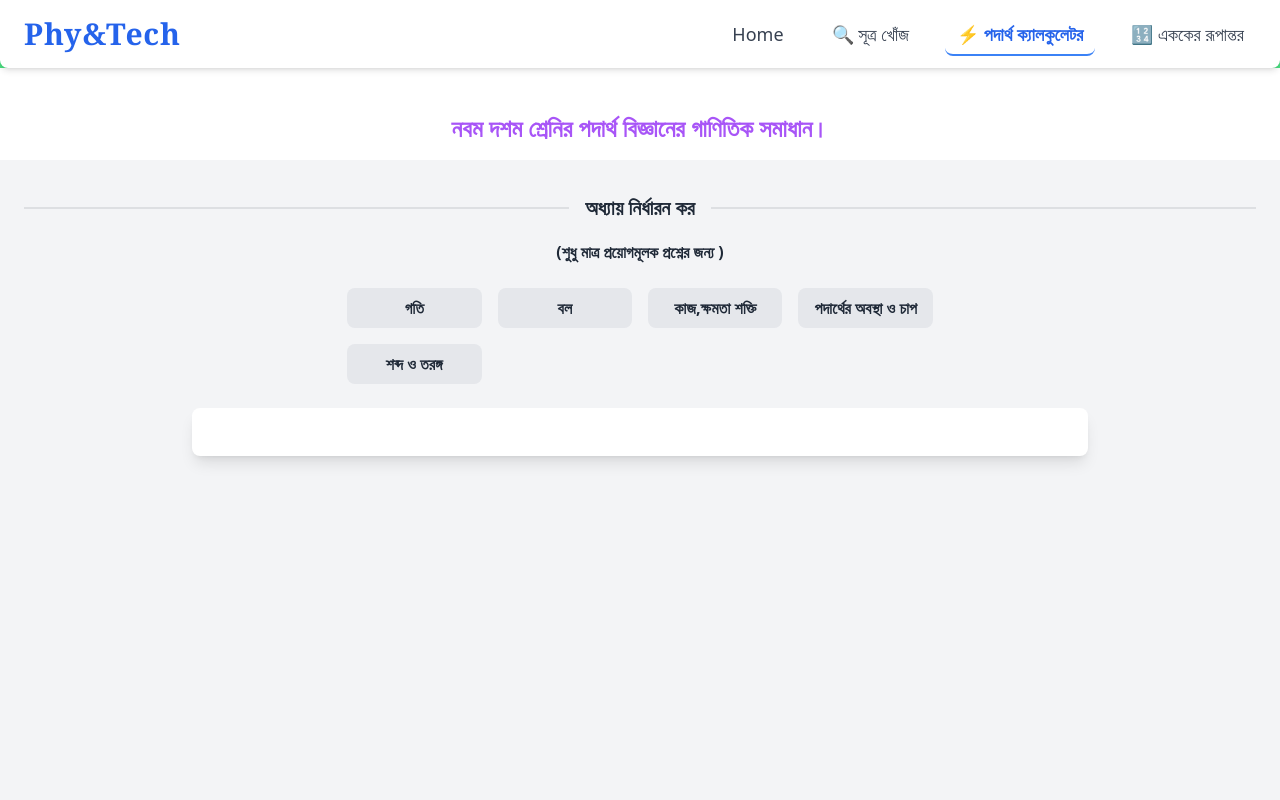
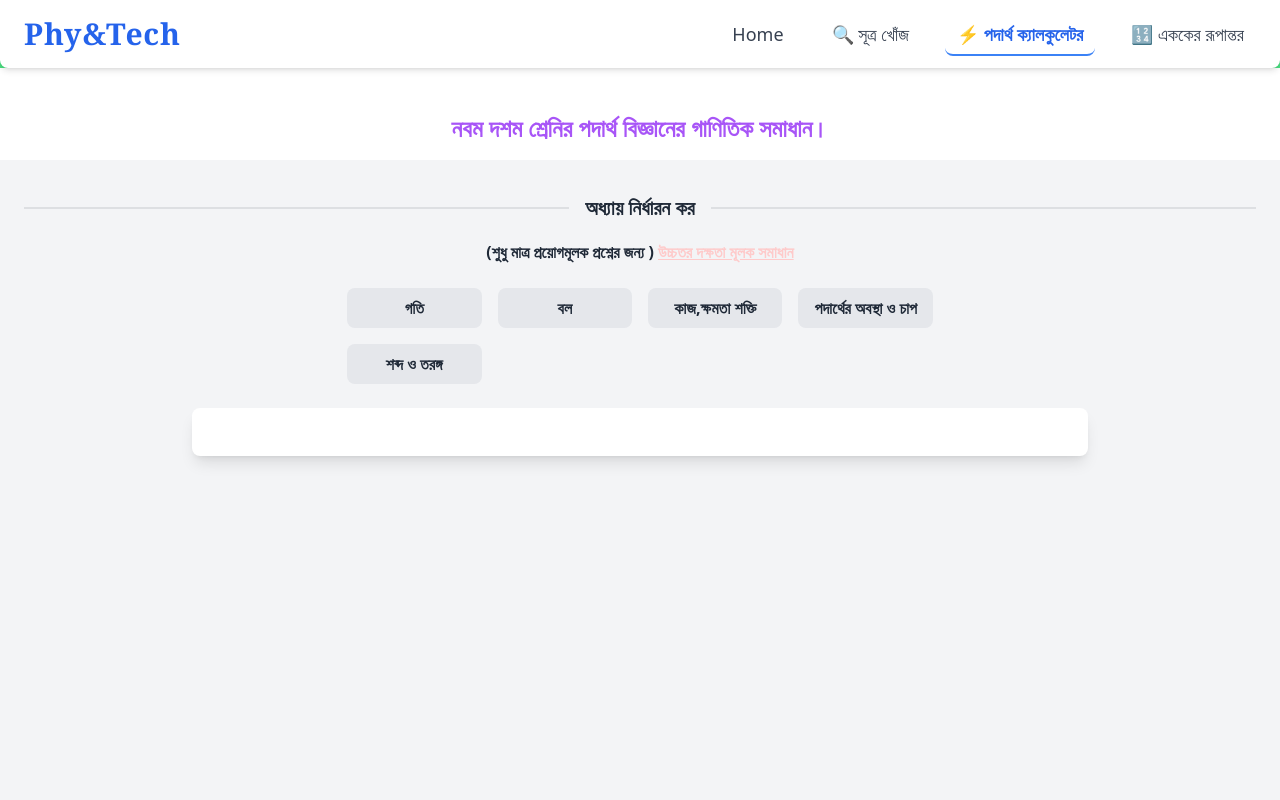
Before and after one commit to almubin78/Physics-Problems-solving-website, a React (Create React App) app: page /laws-integrations in a window 1280 px wide. Shown: the top 800 px of the page. Built offline with nearby package versions, Linux system fonts and the light colour scheme.

Commit message:
for higher level

```diff
--- a/src/PysicsCalculatePart/PhysicsSolvingHomePage.js
+++ b/src/PysicsCalculatePart/PhysicsSolvingHomePage.js
@@ -1,4 +1,4 @@
-import { NavLink, Outlet, } from "react-router-dom";
+import { Link, NavLink, Outlet, } from "react-router-dom";
 
 const PhysicsSolvingHomePage = () => {
 
@@ -12,7 +12,7 @@ const PhysicsSolvingHomePage = () => {
         অধ্যায় নির্ধারন কর
       </p>
       <p className="text-md font-bold text-gray-800 mb-6">
-       (শুধু মাত্র প্রয়োগমূলক প্রশ্নের জন্য )
+       (শুধু মাত্র প্রয়োগমূলক প্রশ্নের জন্য ) <Link className="underline text-red-200" to='/higher'>উচ্চতর দক্ষতা মূলক সমাধান</Link>
       </p>
 
 
```
